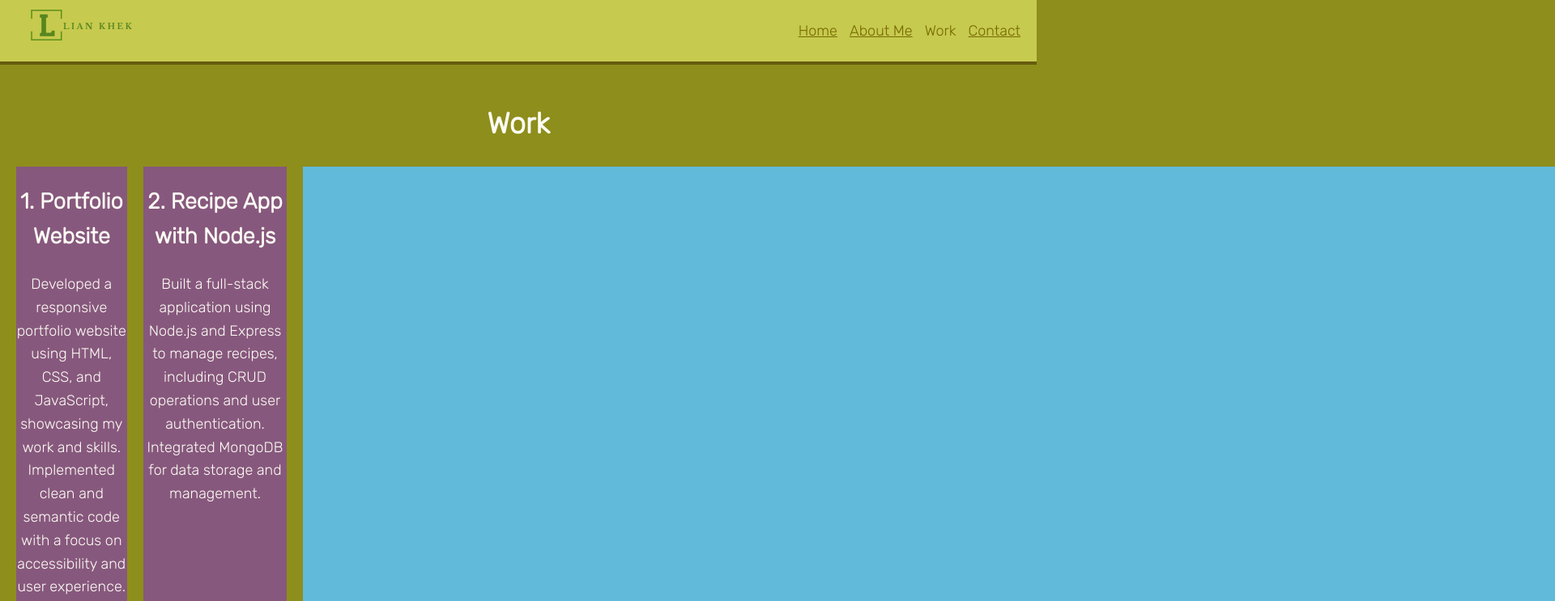
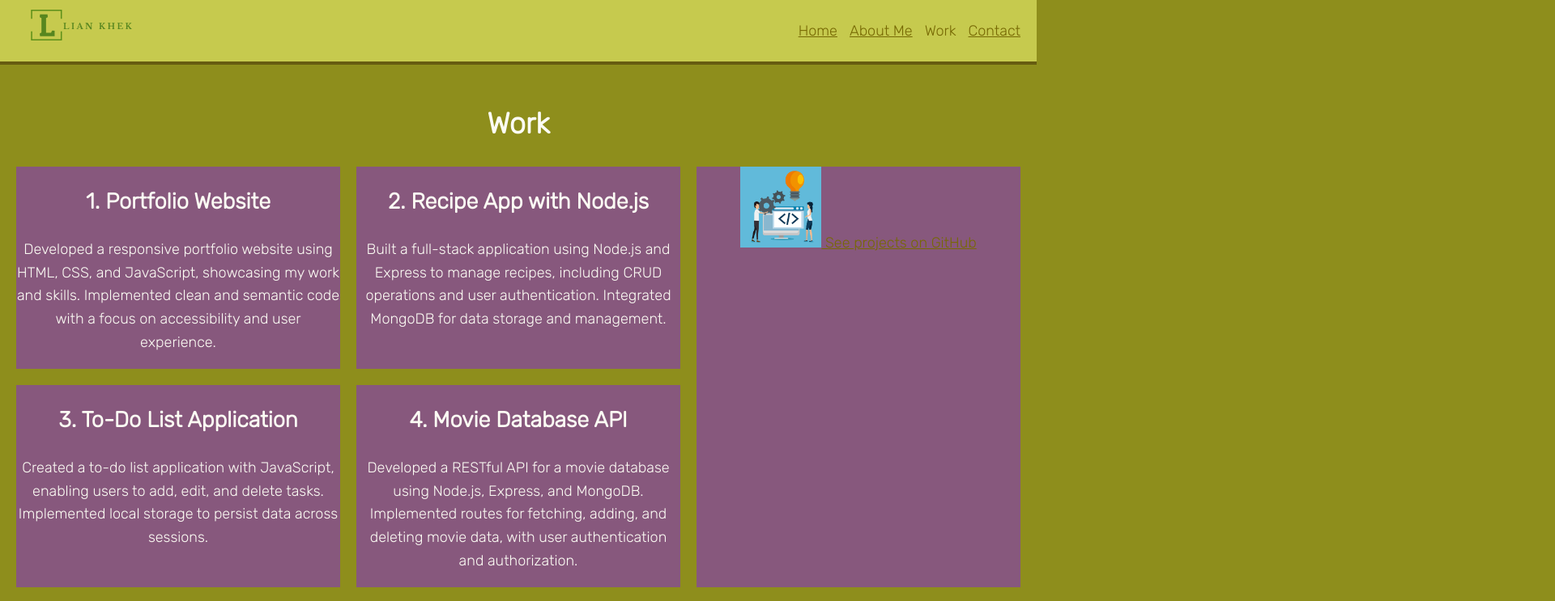
Before and after one commit to liankhek/portfolio-website, a plain HTML site: page work.html in a window 1280 px wide. Shown: the top 743 px of the page at 81% size, 1920 px wide, since content can reach past the window. Drawn offline with nearby package versions, Linux system fonts and the light colour scheme.

Commit message:
Update work.html

```diff
--- a/work.html
+++ b/work.html
@@ -109,7 +109,7 @@
 
                             <article class="project__item">
                                 <a href="https://github.com/liankhek" target="_blank">
-                                    <img src="img/image.jpg" alt="GitHub Projects" /> See projects on GitHub
+                                    <img src="img/image.jpg" width="100" height="100" alt="GitHub Projects" /> See projects on GitHub
                                 </a>
                             </article>
 
```
